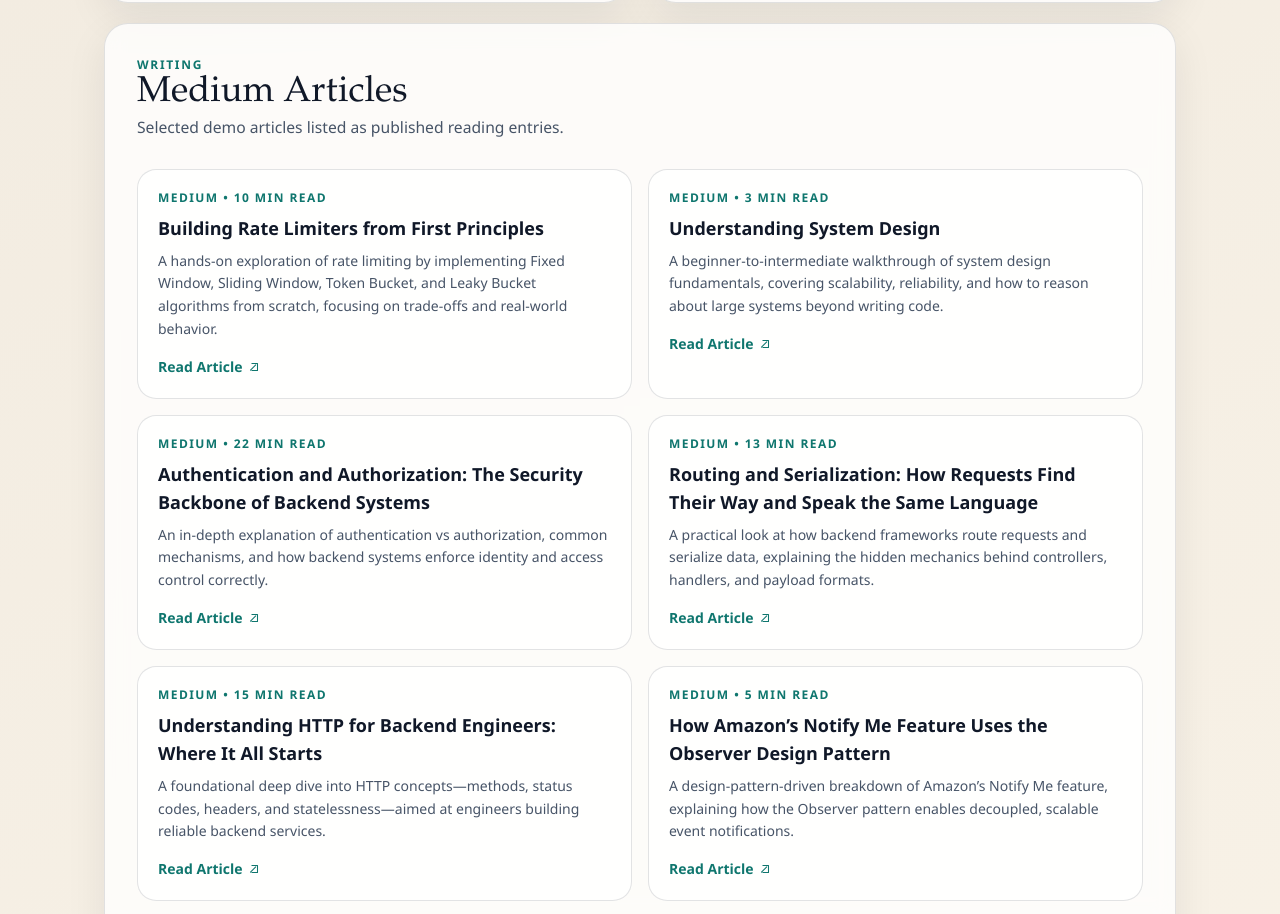
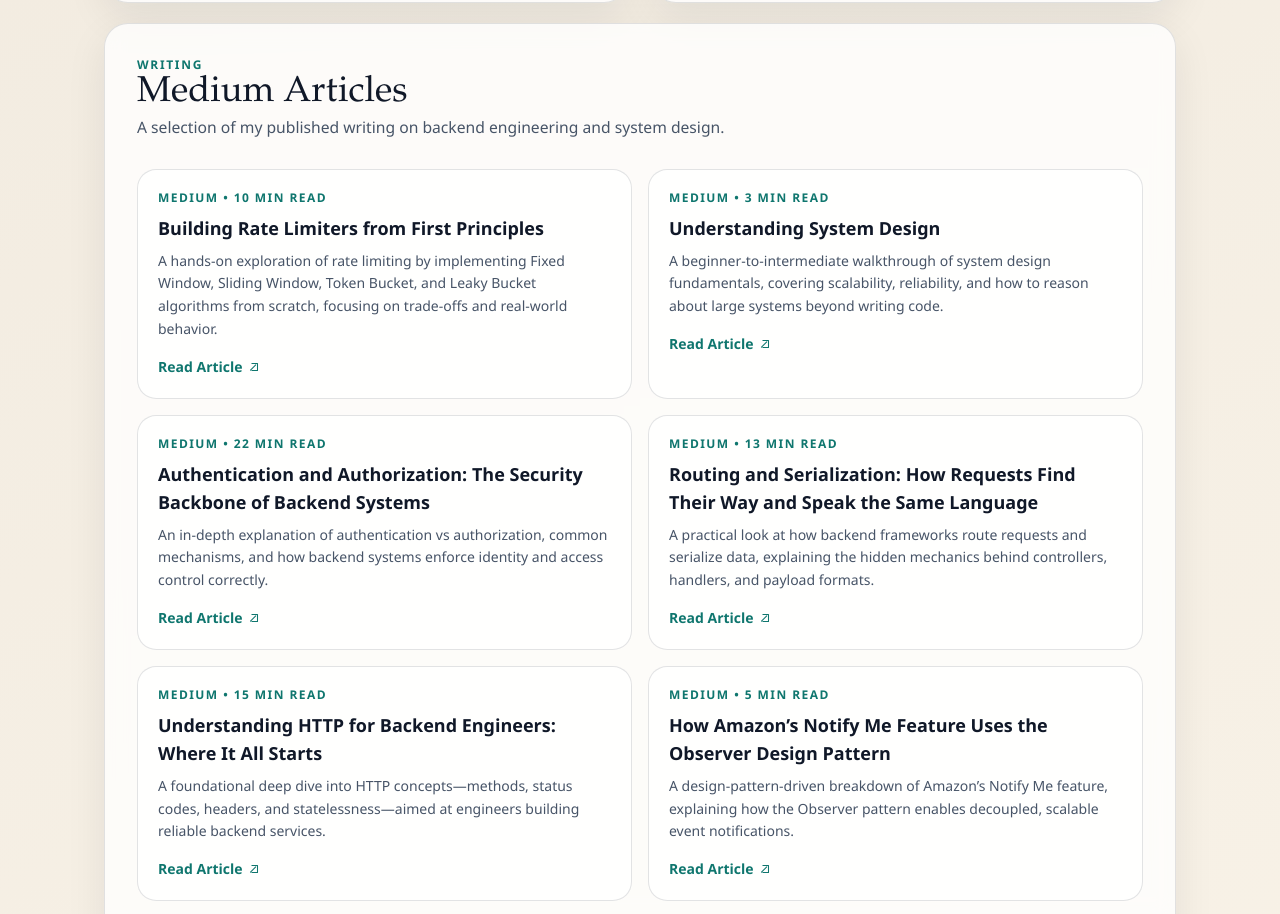
Before and after one commit to beingadish/portfolio, a Next.js app: page / in a window 1280 px wide. Shown: the part 4789-5703 px from the top of the page. Built offline with nearby package versions, Linux system fonts and the light colour scheme.

Commit message:
Update writing section copy for clarity and specificity

```diff
--- a/app/page.tsx
+++ b/app/page.tsx
@@ -728,7 +728,7 @@ export default function Home() {
           <SectionHeader
             eyebrow="Writing"
             title="Medium Articles"
-            copy="Selected demo articles listed as published reading entries."
+            copy="A selection of my published writing on backend engineering and system design."
           />
           <div className="mt-7 grid gap-5 md:gap-4 md:grid-cols-2">
             {portfolioData.writing.map((entry, index) => {
```
